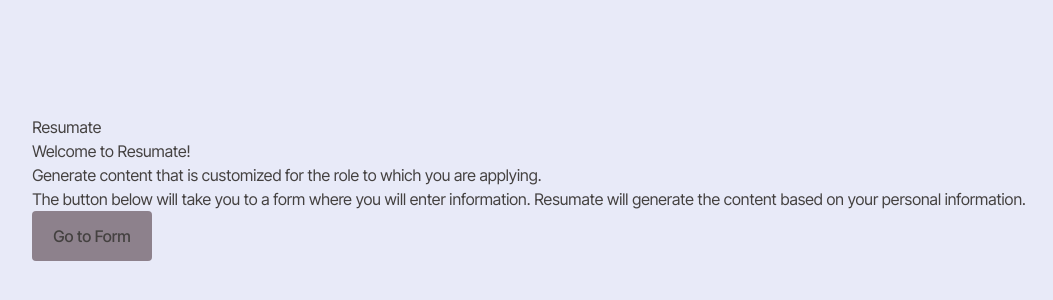
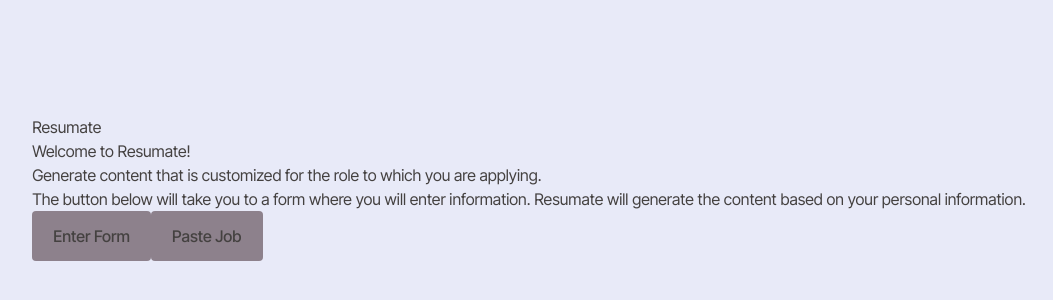
Before and after one commit to GeorgeCloud/Resumate, a React (Vite) app in the folder client/: page / in a window 1280 px wide. Shown: the part 212-512 px from the top of the page, without its empty margins (111-1164 px from the left). Built offline with nearby package versions, Linux system fonts and the light colour scheme.

Commit message:
add button to landing page to go to intake

```diff
--- a/client/src/components/Home.tsx
+++ b/client/src/components/Home.tsx
@@ -2,18 +2,22 @@
 
 export default function Home() {
   return (
-    <div className="border-2 border-black flex flex-col justify-start items-center w-screen h-screen mx-auto">
-      <div className="p-8 text-center underline underline-offset-4 decoration-2 text-xl/6 md:text-2xl/7 lg:text-3xl/8 tracking-tighter font-semibold subpixel-antialiased">
+    <div className="max-w-2xl border-2 border-black flex flex-col justify-start items-center w-screen h-screen mx-auto p-8">
+      <div className="py-8 text-center underline underline-offset-4 decoration-2 text-5xl/8 font-light tracking-tighter subpixel-antialiased">
         Resumate
       </div>
 
-      <div className="w-full h-96 p-4 mx-auto max-w-3xl flex flex-col justify-between items-center">
+      <div className="w-full h-96 mx-auto flex flex-col justify-between items-center px-10">
         <p className="my-4 text-center text-base/4 sm:text-lg/5 md:text-xl/6 lg:text-2xl/7 tracking-tighter font-light subpixel-antialiased">Welcome to Resumate!</p>
-        <p className="my-4 p-4 text-base/4 sm:text-lg/5 md:text-xl/6 lg:text-2xl/7 tracking-tighter font-light subpixel-antialiased">Generate content that is customized for the role to which you are applying.</p>
-        <p className="max-w-xl w-full mx-auto text-sm/4 sm:text-base/5 md:text-lg/6 lg:text-xl/7 tracking-tighter font-light subpixel-antialiased">The button below will take you to a form where you will enter information. Resumate will generate the content based on your personal information.</p>
+        <p className="text-center text-base/4 sm:text-lg/5 md:text-xl/6 lg:text-2xl/7 tracking-tighter font-light subpixel-antialiased">Generate content that is customized for the role to which you are applying.</p>
+        <p className="text-center text-base/4 sm:text-lg/5 md:text-xl/6 lg:text-2xl/7 tracking-tighter font-light subpixel-antialiased">The button below will take you to a form where you will enter information. Resumate will generate the content based on your personal information.</p>
       </div>
-      <button>
-        <Link to="/form/personal" className="">Go to Form</Link>
+      <button className="my-6">
+        <Link to="/form/personal">Enter Form</Link>
+      </button>
+
+      <button className="my-6">
+        <Link to="/intake">Paste Job</Link>
       </button>
     </div>
   );
```
